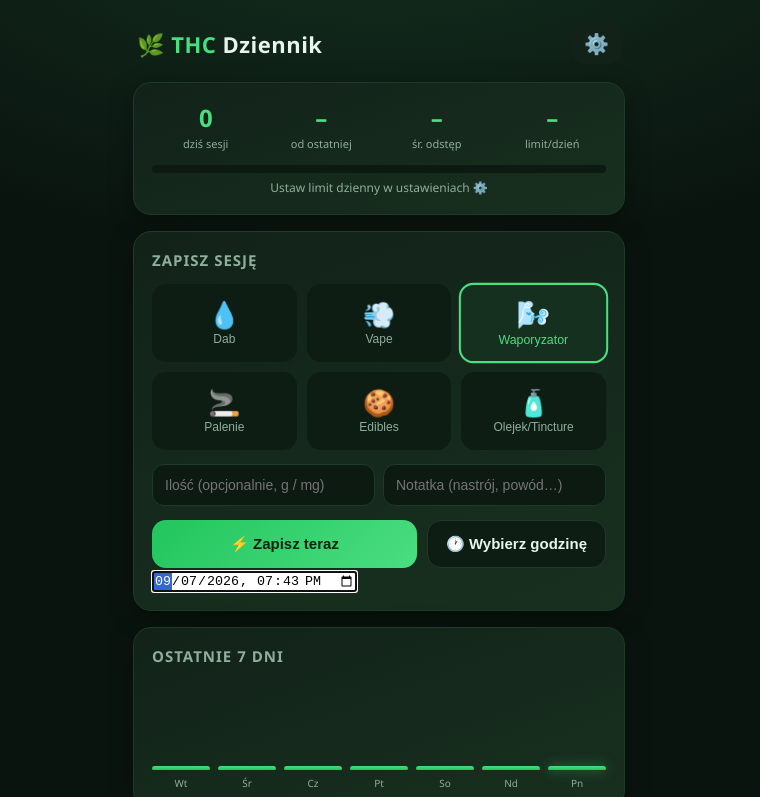
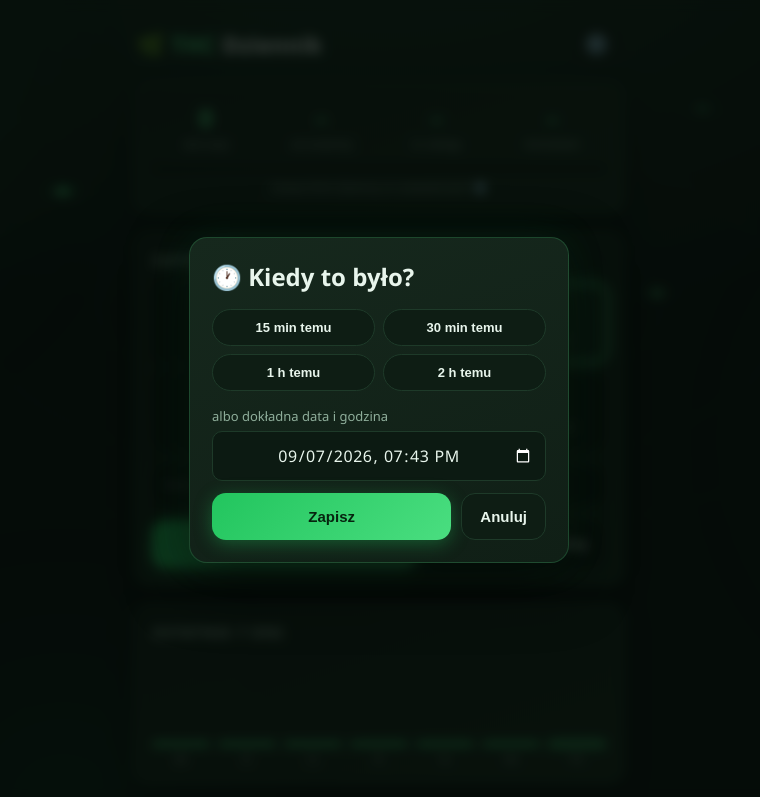
Before and after one commit to megabomb420/thc-dziennik, a website built with Vite: page index.html in a window 1280 px wide. Both pictures are taken after a click on the button "🕐 Wybierz godzinę". Shown: the top 797 px of the page, without its empty margins (261-1021 px from the left). Built offline with nearby package versions, Linux system fonts and the light colour scheme.

Commit message:
✨ Graficzny polish: orbity w tle, modal wyboru godziny, glow i animacje

```diff
--- a/app.js
+++ b/app.js
@@ -137,13 +137,28 @@ function addEntry(ts) {
 }
 
 $('logNow').onclick = () => addEntry(Date.now());
-$('logCustom').onclick = () => {
+
+/* --- modal własnej godziny --- */
+function openTimeModal() {
   const c = $('customTime');
-  c.classList.remove('hidden');
   c.value = new Date(Date.now() - new Date().getTimezoneOffset() * 60000).toISOString().slice(0, 16);
-  c.onchange = () => { if (c.value) { addEntry(new Date(c.value).getTime()); c.classList.add('hidden'); } };
-  c.focus();
+  $('timeModal').classList.remove('hidden');
+}
+function closeTimeModal() { $('timeModal').classList.add('hidden'); }
+
+$('logCustom').onclick = openTimeModal;
+$('cancelTime').onclick = closeTimeModal;
+$('timeModal').addEventListener('click', e => { if (e.target === $('timeModal')) closeTimeModal(); });
+$('confirmTime').onclick = () => {
+  const v = $('customTime').value;
+  if (!v) { toast('⚠️ Wybierz datę i godzinę'); return; }
+  addEntry(new Date(v).getTime());
+  closeTimeModal();
 };
+document.querySelectorAll('.quick-times .chip').forEach(chip => chip.onclick = () => {
+  addEntry(Date.now() - parseInt(chip.dataset.min) * 60000);
+  closeTimeModal();
+});
 
 /* --- eksport --- */
 $('exportBtn').onclick = () => {
--- a/index.html
+++ b/index.html
@@ -13,6 +13,18 @@
 <link rel="stylesheet" href="style.css">
 </head>
 <body>
+
+<!-- TŁO: ORBITY -->
+<div class="bg-scene" aria-hidden="true">
+  <div class="orb orb1"></div>
+  <div class="orb orb2"></div>
+  <div class="orb orb3"></div>
+  <div class="orbit orbit-a"><div class="planet p1"></div></div>
+  <div class="orbit orbit-b"><div class="planet p2"></div></div>
+  <div class="orbit orbit-c"><div class="planet p3"></div></div>
+  <div class="stars"></div>
+</div>
+
 <div class="app">
 
   <header>
@@ -58,7 +70,6 @@
       <button class="btn primary" id="logNow">⚡ Zapisz teraz</button>
       <button class="btn ghost" id="logCustom">🕐 Wybierz godzinę</button>
     </div>
-    <input type="datetime-local" id="customTime" class="hidden">
   </section>
 
   <!-- WYKRES 7 DNI -->
@@ -97,6 +108,26 @@
   </div>
 </div>
 
+<!-- MODAL WŁASNEJ GODZINY -->
+<div class="modal hidden" id="timeModal">
+  <div class="modal-box time-box">
+    <h2>🕐 Kiedy to było?</h2>
+    <div class="quick-times">
+      <button class="chip" data-min="15">15 min temu</button>
+      <button class="chip" data-min="30">30 min temu</button>
+      <button class="chip" data-min="60">1 h temu</button>
+      <button class="chip" data-min="120">2 h temu</button>
+    </div>
+    <label class="time-label">albo dokładna data i godzina
+      <input type="datetime-local" id="customTime">
+    </label>
+    <div class="modal-actions">
+      <button class="btn primary" id="confirmTime">Zapisz</button>
+      <button class="btn ghost" id="cancelTime">Anuluj</button>
+    </div>
+  </div>
+</div>
+
 <div class="toast hidden" id="toast"></div>
 
 <script src="app.js"></script>
--- a/style.css
+++ b/style.css
@@ -10,23 +10,68 @@
   --radius:18px;
 }
 *{box-sizing:border-box;margin:0;padding:0;-webkit-tap-highlight-color:transparent}
-html{background:var(--bg)}
+html{background:var(--bg);color-scheme:dark}
 body{
   font-family:"Segoe UI",system-ui,-apple-system,sans-serif;
-  background:radial-gradient(1200px 600px at 50% -10%,#14301f 0%,var(--bg) 60%);
+  background:var(--bg);
   color:var(--text);
   min-height:100vh;
+  overflow-x:hidden;
 }
-.app{max-width:520px;margin:0 auto;padding:16px 14px 60px}
+.app{max-width:520px;margin:0 auto;padding:16px 14px 60px;position:relative;z-index:2}
+
+/* ===== TŁO: ORBITY ===== */
+.bg-scene{position:fixed;inset:0;z-index:0;overflow:hidden;pointer-events:none;
+  background:radial-gradient(1200px 700px at 50% -15%,#153322 0%,var(--bg) 65%)}
+.orb{position:absolute;border-radius:50%;filter:blur(70px);opacity:.5;animation:drift 22s ease-in-out infinite alternate}
+.orb1{width:420px;height:420px;left:-140px;top:-100px;background:radial-gradient(circle,#1f7a44,transparent 70%)}
+.orb2{width:360px;height:360px;right:-120px;top:30%;background:radial-gradient(circle,#166534,transparent 70%);animation-duration:28s;animation-delay:-6s}
+.orb3{width:300px;height:300px;left:10%;bottom:-120px;background:radial-gradient(circle,#0f5132,transparent 70%);animation-duration:25s;animation-delay:-12s}
+@keyframes drift{
+  from{transform:translate(0,0) scale(1)}
+  to{transform:translate(50px,40px) scale(1.12)}
+}
+.orbit{position:absolute;left:50%;top:38%;border:1px solid rgba(74,222,128,.10);border-radius:50%;
+  transform:translate(-50%,-50%) rotateX(64deg)}
+.orbit-a{width:560px;height:560px;animation:spin 34s linear infinite}
+.orbit-b{width:820px;height:820px;animation:spin 55s linear infinite reverse}
+.orbit-c{width:1100px;height:1100px;animation:spin 80s linear infinite}
+.planet{position:absolute;top:-5px;left:50%;border-radius:50%;
+  background:radial-gradient(circle at 35% 35%,#86efac,#22c55e 60%,#14532d);
+  box-shadow:0 0 14px rgba(74,222,128,.8),0 0 34px rgba(74,222,128,.35)}
+.p1{width:10px;height:10px}
+.p2{width:14px;height:14px}
+.p3{width:7px;height:7px}
+@keyframes spin{to{transform:translate(-50%,-50%) rotateX(64deg) rotate(360deg)}}
+.stars{position:absolute;inset:0;
+  background-image:
+    radial-gradient(1.5px 1.5px at 12% 22%,rgba(232,245,236,.7),transparent 60%),
+    radial-gradient(1px 1px at 68% 12%,rgba(232,245,236,.5),transparent 60%),
+    radial-gradient(1.5px 1.5px at 84% 44%,rgba(134,239,172,.6),transparent 60%),
+    radial-gradient(1px 1px at 32% 64%,rgba(232,245,236,.4),transparent 60%),
+    radial-gradient(2px 2px at 52% 82%,rgba(134,239,172,.5),transparent 60%),
+    radial-gradient(1px 1px at 92% 76%,rgba(232,245,236,.45),transparent 60%),
+    radial-gradient(1.5px 1.5px at 22% 88%,rgba(232,245,236,.5),transparent 60%),
+    radial-gradient(1px 1px at 44% 34%,rgba(232,245,236,.35),transparent 60%);
+  animation:twinkle 5s ease-in-out infinite alternate}
+@keyframes twinkle{from{opacity:.55}to{opacity:1}}
+
+@media (prefers-reduced-motion:reduce){
+  .orb,.orbit,.stars{animation:none}
+}
 
 header{display:flex;justify-content:space-between;align-items:center;padding:8px 4px 18px}
 .logo{font-size:22px;font-weight:700;letter-spacing:.5px}
 .logo span{color:var(--accent)}
 .icon-btn{background:var(--card);border:none;font-size:20px;border-radius:12px;padding:8px 12px;cursor:pointer;color:var(--text)}
 
-.card{background:linear-gradient(160deg,var(--card),var(--card2));
-  border:1px solid #1e3a29;border-radius:var(--radius);
-  padding:18px;margin-bottom:16px;box-shadow:0 6px 24px rgba(0,0,0,.35)}
+.card{background:linear-gradient(160deg,rgba(18,34,25,.88),rgba(24,48,31,.82));
+  backdrop-filter:blur(12px);-webkit-backdrop-filter:blur(12px);
+  border:1px solid rgba(74,222,128,.14);border-radius:var(--radius);
+  padding:18px;margin-bottom:16px;
+  box-shadow:0 6px 24px rgba(0,0,0,.45),inset 0 1px 0 rgba(134,239,172,.08);
+  transition:transform .2s,box-shadow .2s}
+.card:hover{transform:translateY(-2px);box-shadow:0 10px 32px rgba(0,0,0,.5),0 0 24px rgba(34,197,94,.08)}
 .card h2{font-size:15px;text-transform:uppercase;letter-spacing:1px;color:var(--muted);margin-bottom:14px}
 
 /* status */
@@ -43,9 +88,12 @@ header{display:flex;justify-content:space-between;align-items:center;padding:8px
 .methods{display:grid;grid-template-columns:repeat(3,1fr);gap:10px;margin-bottom:14px}
 .method{background:#0e1d14;border:2px solid transparent;border-radius:14px;
   padding:14px 6px;text-align:center;cursor:pointer;transition:.15s;color:var(--text)}
-.method .m-icon{font-size:26px;display:block}
+.method .m-icon{font-size:26px;display:block;transition:transform .2s}
 .method .m-name{font-size:12px;margin-top:6px;color:var(--muted)}
-.method.active{border-color:var(--accent);background:#15301f;transform:scale(1.03)}
+.method:hover{border-color:rgba(74,222,128,.35)}
+.method.active{border-color:var(--accent);background:#15301f;transform:scale(1.03);
+  box-shadow:0 0 18px rgba(74,222,128,.22)}
+.method.active .m-icon{transform:scale(1.15)}
 .method.active .m-name{color:var(--accent)}
 
 .log-extras{display:flex;gap:8px;margin-bottom:14px}
@@ -55,9 +103,12 @@ header{display:flex;justify-content:space-between;align-items:center;padding:8px
 
 .log-actions{display:flex;gap:10px}
 .btn{border:none;border-radius:14px;padding:14px 18px;font-size:15px;font-weight:700;cursor:pointer;transition:.15s;color:var(--text)}
-.btn.primary{flex:1;background:linear-gradient(135deg,var(--accent2),var(--accent));color:#06240f}
+.btn.primary{flex:1;background:linear-gradient(135deg,var(--accent2),var(--accent));color:#06240f;
+  box-shadow:0 4px 18px rgba(34,197,94,.35)}
+.btn.primary:hover{box-shadow:0 6px 26px rgba(74,222,128,.5);filter:brightness(1.06)}
 .btn.primary:active{transform:scale(.97)}
-.btn.ghost{background:#0e1d14;border:1px solid #1e3a29}
+.btn.ghost{background:#0e1d14;border:1px solid #1e3a29;transition:.15s}
+.btn.ghost:hover{border-color:rgba(74,222,128,.4);color:var(--accent)}
 .btn.small{padding:8px 12px;font-size:13px}
 .btn.danger{background:#2a1215;color:var(--danger);margin-top:14px;width:100%}
 
@@ -75,7 +126,10 @@ header{display:flex;justify-content:space-between;align-items:center;padding:8px
 .hist-head{display:flex;justify-content:space-between;align-items:center;margin-bottom:10px}
 .hist-head h2{margin-bottom:0}
 .history{display:flex;flex-direction:column;gap:8px;max-height:340px;overflow-y:auto}
-.entry{display:flex;align-items:center;gap:12px;background:#0e1d14;border-radius:12px;padding:10px 12px}
+.entry{display:flex;align-items:center;gap:12px;background:#0e1d14;border:1px solid transparent;
+  border-radius:12px;padding:10px 12px;animation:slideIn .3s ease}
+.entry:hover{border-color:rgba(74,222,128,.2)}
+@keyframes slideIn{from{opacity:0;transform:translateY(-6px)}}
 .entry .e-icon{font-size:22px}
 .entry .e-main{flex:1;min-width:0}
 .entry .e-method{font-weight:600;font-size:14px}
@@ -85,12 +139,29 @@ header{display:flex;justify-content:space-between;align-items:center;padding:8px
 .empty{color:var(--muted);text-align:center;padding:20px 0;font-size:14px}
 
 /* modal */
-.modal{position:fixed;inset:0;background:rgba(0,0,0,.7);display:flex;align-items:center;justify-content:center;z-index:50;padding:20px}
-.modal-box{background:var(--card);border-radius:var(--radius);padding:22px;width:100%;max-width:380px;border:1px solid #1e3a29}
+.modal{position:fixed;inset:0;background:rgba(4,10,7,.75);backdrop-filter:blur(6px);
+  -webkit-backdrop-filter:blur(6px);
+  display:flex;align-items:center;justify-content:center;z-index:50;padding:20px;animation:fadeIn .2s}
+@keyframes fadeIn{from{opacity:0}}
+.modal-box{background:linear-gradient(160deg,#16281d,#101f16);border-radius:var(--radius);padding:22px;
+  width:100%;max-width:380px;border:1px solid rgba(74,222,128,.2);
+  box-shadow:0 20px 60px rgba(0,0,0,.6),0 0 40px rgba(34,197,94,.1);
+  animation:popIn .25s cubic-bezier(.2,1.4,.4,1)}
+@keyframes popIn{from{opacity:0;transform:scale(.9) translateY(10px)}}
 .modal-box h2{margin-bottom:16px}
 .modal-box label{display:block;font-size:13px;color:var(--muted);margin-bottom:14px}
 .modal-box input{display:block;width:100%;margin-top:6px;background:#0c1a12;border:1px solid #1e3a29;border-radius:10px;padding:12px;color:var(--text);font-size:15px}
+.modal-box input:focus{outline:none;border-color:var(--accent);box-shadow:0 0 12px rgba(74,222,128,.2)}
 .modal-actions{display:flex;gap:10px;margin-top:6px}
+
+/* modal godziny */
+.time-box .time-label{margin-bottom:12px}
+.time-box input[type="datetime-local"]{font-family:inherit;font-size:16px;text-align:center;letter-spacing:.5px}
+.quick-times{display:grid;grid-template-columns:1fr 1fr;gap:8px;margin-bottom:16px}
+.chip{background:#0e1d14;border:1px solid #1e3a29;border-radius:99px;padding:10px;
+  color:var(--text);font-size:13px;font-weight:600;cursor:pointer;transition:.15s}
+.chip:hover{border-color:var(--accent);color:var(--accent);box-shadow:0 0 12px rgba(74,222,128,.2)}
+.chip:active{transform:scale(.96)}
 
 /* toast */
 .toast{position:fixed;left:50%;bottom:28px;transform:translateX(-50%);
--- a/sw.js
+++ b/sw.js
@@ -1,4 +1,4 @@
-const CACHE = 'thc-dziennik-v1';
+const CACHE = 'thc-dziennik-v2';
 const ASSETS = ['./', './index.html', './style.css', './app.js', './manifest.webmanifest',
   './icons/icon-192.png', './icons/icon-512.png'];
 
```
Also changed, not shown: preview.png (added).
